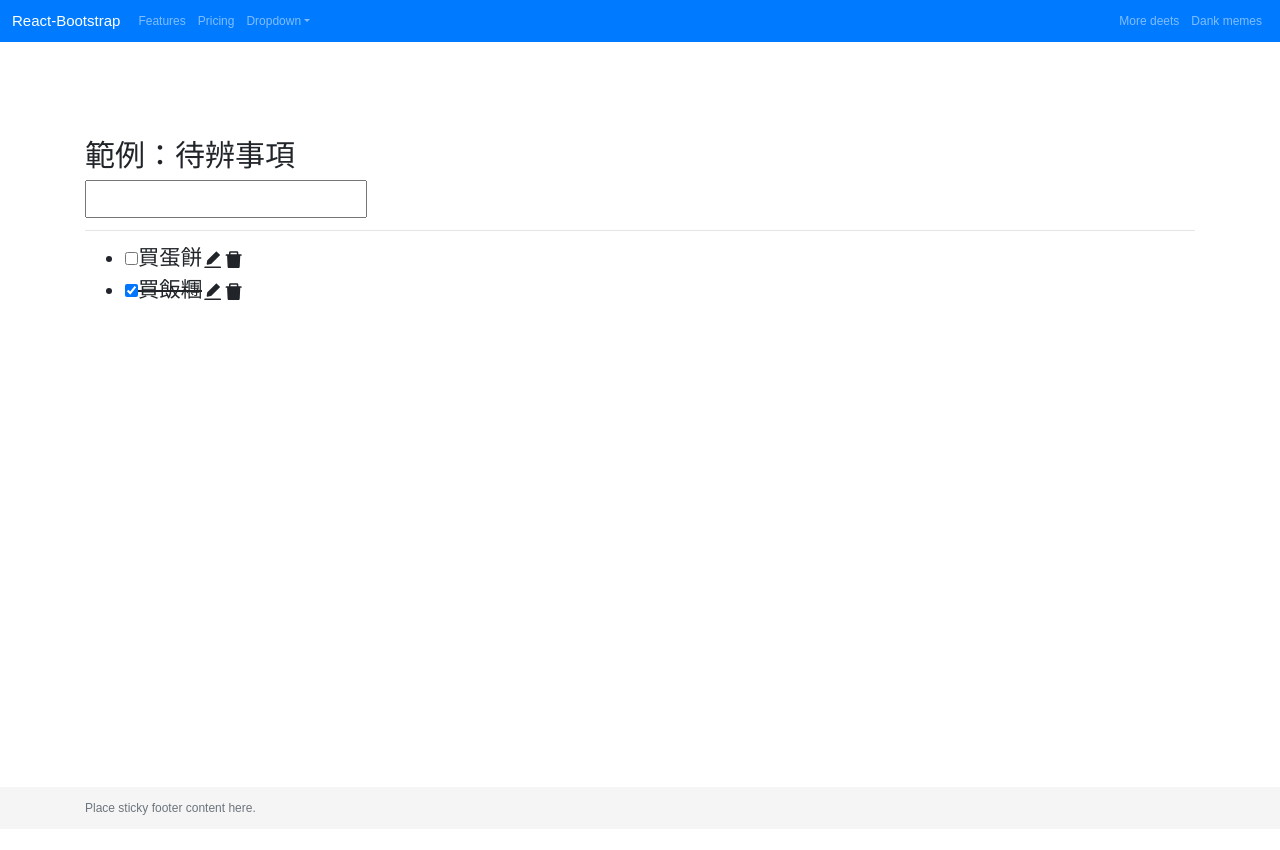
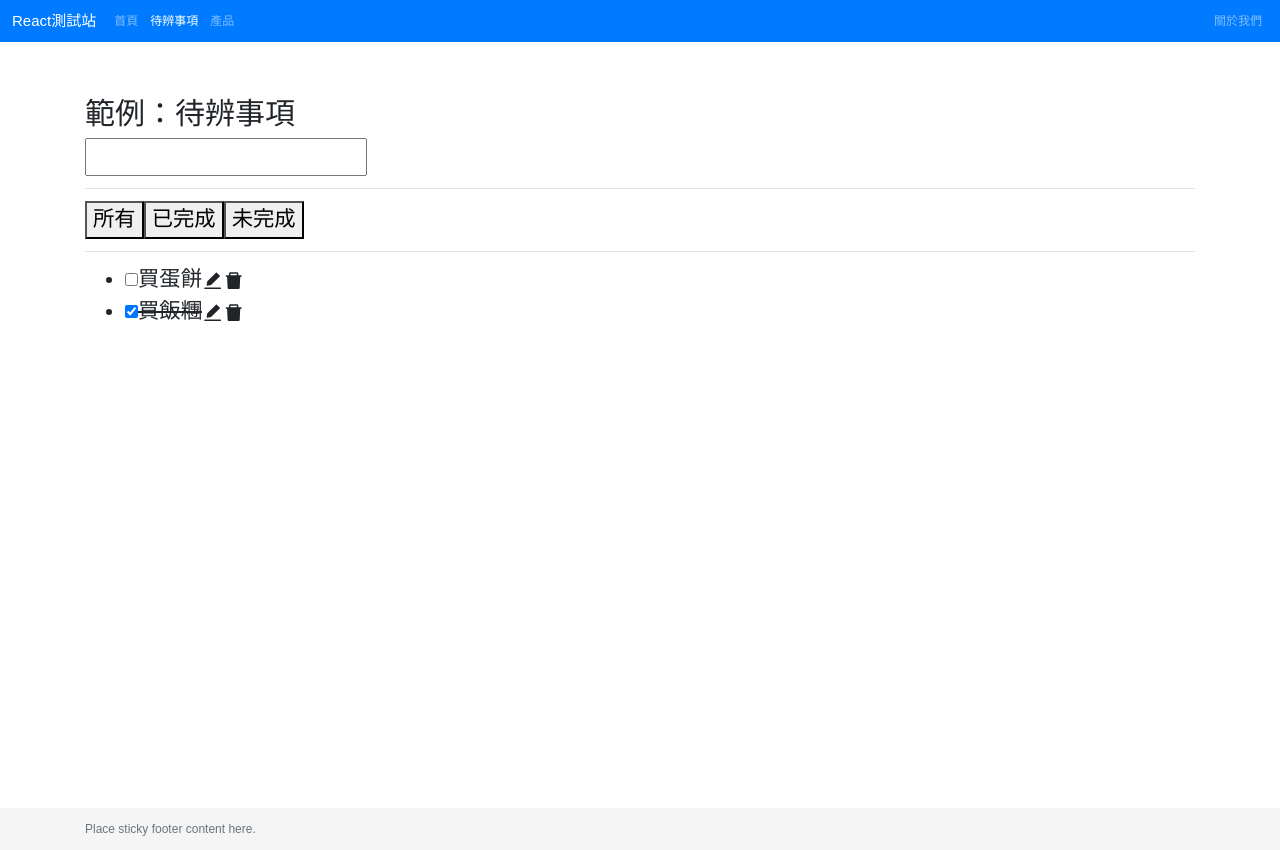
Before and after one commit to chia-1994/react-lesson, a React (Create React App) app in the folder 1008/: page /todo in a window 1280 px wide. Before the commit the page ends 829 px from the top, so only its background shows below. Built offline with nearby package versions, Linux system fonts and the light colour scheme.

Commit message:
react routers

```diff
--- a/1008/package.json
+++ b/1008/package.json
@@ -22,6 +22,8 @@
     "react-datepicker": "^3.3.0",
     "react-dom": "^16.13.1",
     "react-icons": "^3.11.0",
+    "react-router-bootstrap": "^0.25.0",
+    "react-router-dom": "^5.2.0",
     "react-scripts": "3.4.3"
   },
   "scripts": {
--- a/1008/src/App.js
+++ b/1008/src/App.js
@@ -1,18 +1,44 @@
 import React, { useState, useEffect } from 'react'
+
 import MyNavbar from './components/MyNavbar'
 import MyFooter from './components/MyFooter'
 import MainContent from './components/MainContent'
-import TodoApp from './components/TodoApp'
+import { BrowserRouter as Router, Route, Link, Switch } from 'react-router-dom'
+
+import TodoAppPage from './pages/TodoAppPage'
+import Home from './pages/Home'
+import About from './pages/About'
+import Product from './pages/Product'
 
 function App() {
+  const [todos, setTodos] = useState([])
+
   return (
+    <Router>
       <>
         <MyNavbar />
         <MainContent>
-        <TodoApp />
+          {/* <Link to="/">Home</Link>
+          <Link to="/about">About</Link> */}
+
+          <Switch>
+            <Route exact path="/">
+              <Home />
+            </Route>
+            <Route path="/todo">
+              <TodoAppPage todos={todos} setTodos={setTodos} />
+            </Route>
+            <Route path="/about">
+              <About />
+            </Route>
+            <Route path="/product">
+              <Product />
+            </Route>
+          </Switch>
         </MainContent>
         <MyFooter />
       </>
+    </Router>
   )
 }
 
--- a/1008/src/components/MyNavbar.js
+++ b/1008/src/components/MyNavbar.js
@@ -8,6 +8,9 @@ import {
   NavDropdown,
 } from 'react-bootstrap'
 
+// 選單連結要使用NavLink取代Link
+import { NavLink } from 'react-router-dom'
+
 function MyNavbar(props) {
   return (
     <>
@@ -16,30 +19,27 @@ function MyNavbar(props) {
         expand="lg"
         bg="primary"
         variant="dark"
-        //fixed="top"
+        fixed="top"
       >
-        <Navbar.Brand href="#home">React-Bootstrap</Navbar.Brand>
+        <Navbar.Brand href="#home">React測試站</Navbar.Brand>
         <Navbar.Toggle aria-controls="responsive-navbar-nav" />
         <Navbar.Collapse id="responsive-navbar-nav">
           <Nav className="mr-auto">
-            <Nav.Link href="#features">Features</Nav.Link>
-            <Nav.Link href="#pricing">Pricing</Nav.Link>
-            <NavDropdown title="Dropdown" id="collasible-nav-dropdown">
-              <NavDropdown.Item href="#action/3.1">Action</NavDropdown.Item>
-              <NavDropdown.Item href="#action/3.2">
-                Another action
-              </NavDropdown.Item>
-              <NavDropdown.Item href="#action/3.3">Something</NavDropdown.Item>
-              <NavDropdown.Divider />
-              <NavDropdown.Item href="#action/3.4">
-                Separated link
-              </NavDropdown.Item>
-            </NavDropdown>
+            {/* 把Nav.Link作為NavLink來使用 */}
+            {/* 一定要加上exact，不然首頁會一直點亮(active) 只有首頁要加*/}
+            <Nav.Link as={NavLink} to="/" exact>
+              首頁
+            </Nav.Link>
+            <Nav.Link as={NavLink} to="/todo">
+              待辨事項
+            </Nav.Link>
+            <Nav.Link as={NavLink} to="/product">
+              產品
+            </Nav.Link>
           </Nav>
           <Nav>
-            <Nav.Link href="#deets">More deets</Nav.Link>
-            <Nav.Link eventKey={2} href="#memes">
-              Dank memes
+            <Nav.Link as={NavLink} to="/about">
+              關於我們
             </Nav.Link>
           </Nav>
         </Navbar.Collapse>
--- a/1008/src/components/TodoApp.js
+++ b/1008/src/components/TodoApp.js
@@ -4,6 +4,9 @@ import TodoList from './todo/TodoList'
 
 function TodoApp(props) {
   const [todoInput, setTodoInput] = useState('')
+  // 0=all, 1= (view completed = true), 2=(view completed =false)
+  const [viewFilter, setViewFilter] = useState(0)
+
   //將每個待辦事項改為物件值 { id: 1, text: 'string', completed: bool }
   const [todos, setTodos] = useState([
     { id: 1, text: '買蛋餅', completed: false, edited: false },
@@ -85,6 +88,10 @@ function TodoApp(props) {
         setTodos={setTodos}
       />
       <hr />
+      <button>所有</button>
+      <button>已完成</button>
+      <button>未完成</button>
+      <hr />
       <TodoList
         todos={todos}
         handleEditedToggle={handleEditedToggle}
--- /dev/null
+++ b/1008/src/pages/About.js
@@ -0,0 +1,12 @@
+import React, { useState, useEffect } from 'react'
+import { Link, Switch } from 'react-router-dom'
+
+function About(props) {
+  return (
+    <>
+      <h1>About</h1>
+    </>
+  )
+}
+
+export default About
--- /dev/null
+++ b/1008/src/pages/Home.js
@@ -0,0 +1,15 @@
+import React, { useState, useEffect } from 'react'
+import { Link, Switch } from 'react-router-dom'
+
+function Home(props) {
+  return (
+    <>
+      <h1>Hello</h1>
+      <a href="/todo">a link to todopage</a>
+      <hr />
+      <Link to="/todo">Link component to todopage</Link>
+    </>
+  )
+}
+
+export default Home
--- /dev/null
+++ b/1008/src/pages/Product.js
@@ -0,0 +1,12 @@
+import React, { useState, useEffect } from 'react'
+import { Link, Switch } from 'react-router-dom'
+
+function Product(props) {
+  return (
+    <>
+      <h1>Product</h1>
+    </>
+  )
+}
+
+export default Product
--- /dev/null
+++ b/1008/src/pages/TodoAppPage.js
@@ -0,0 +1,8 @@
+import React, { useState, useEffect } from 'react'
+import TodoApp from '../components/TodoApp'
+
+function TodoAppPage(props) {
+  return <TodoApp />
+}
+
+export default TodoAppPage
--- a/1008/src/styles/custom.scss
+++ b/1008/src/styles/custom.scss
@@ -4,6 +4,7 @@
 @import '~bootstrap/scss/bootstrap.scss';
 
 // 其它要導入覆蓋掉原本的預設bootstrap樣式要放在這下面
+
 main > .container {
   padding: 60px 15px 0;
   font-size: 16pt;
```
Also changed, not shown: 1008/src/App10.js (added, +27 -0 lines), 1 other file (tests, documents, lock files or other folders). Lines whose indentation alone changed are shown as unchanged.
